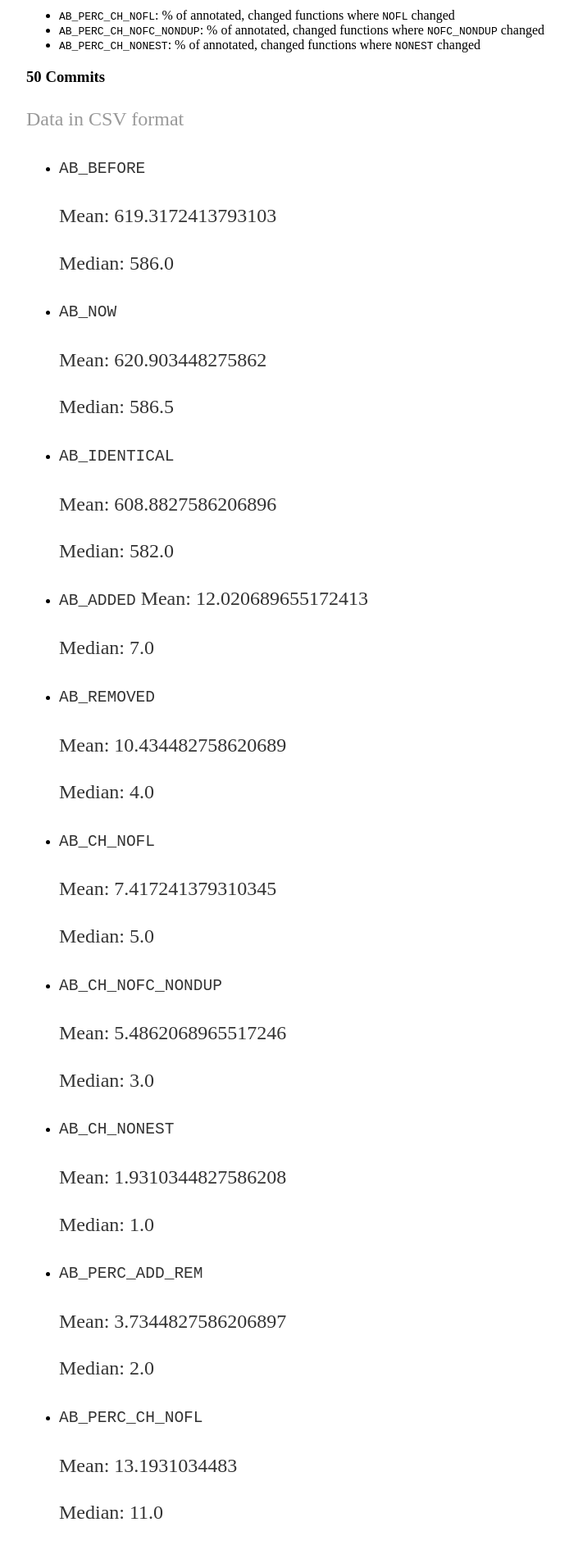
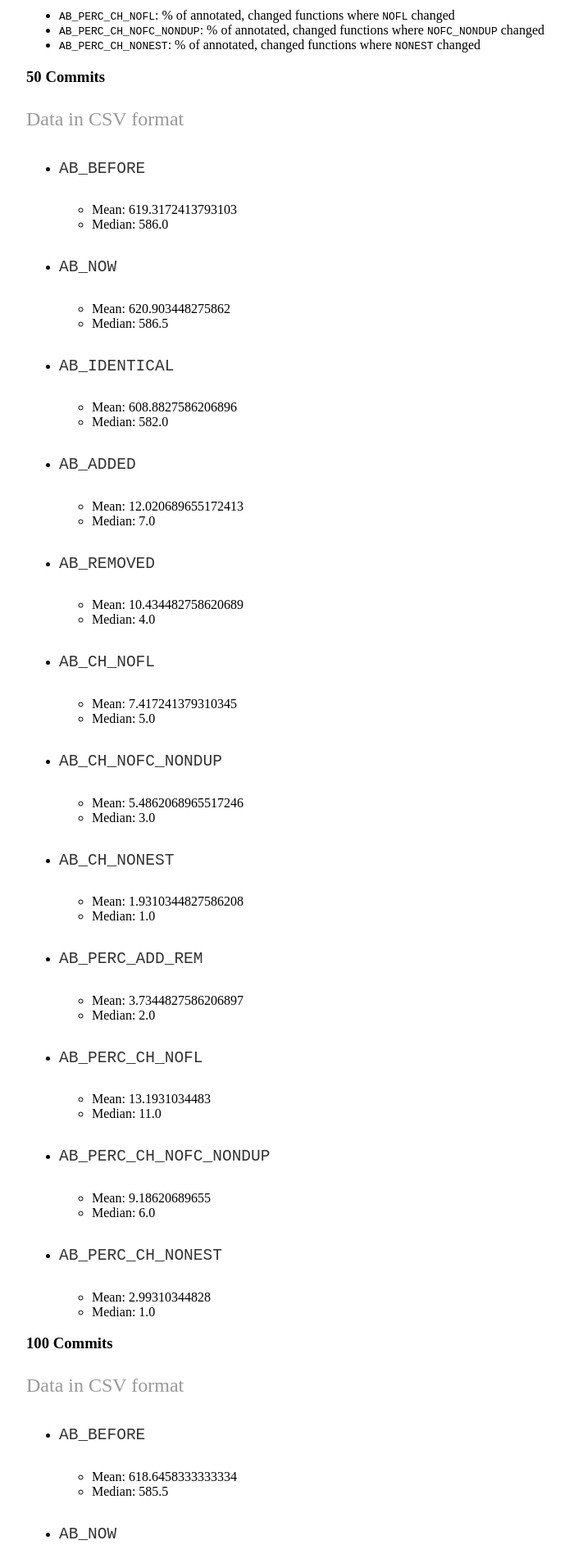
Before and after one commit to wfenske/IfdefRevolver, a Jekyll site: the page built from docs/ifdefs-vs-changes/estimate-of-changes-to-functions-depending-on-snapshot-size/index.md, in a window 1280 px wide. Shown: the part 1500-3396 px from the top of the page at 82% size, without its empty margins (160-854 px from the left). Built offline with Jekyll 4.4.1, drawn with Linux system fonts in a browser that asks for light colours.

Commit message:
Reformatting

```diff
--- a/docs/ifdefs-vs-changes/estimate-of-changes-to-functions-depending-on-snapshot-size/index.md
+++ b/docs/ifdefs-vs-changes/estimate-of-changes-to-functions-depending-on-snapshot-size/index.md
@@ -76,63 +76,62 @@ Percentage of annotated functions that ...
 
 * `AB_BEFORE`
 
-  Mean: 619.3172413793103
+  - Mean: 619.3172413793103
+  - Median: 586.0
 
-  Median: 586.0
 * `AB_NOW`
 
-  Mean: 620.903448275862
+  - Mean: 620.903448275862
+  - Median: 586.5
 
-  Median: 586.5
 * `AB_IDENTICAL`
 
-  Mean: 608.8827586206896
+  - Mean: 608.8827586206896
+  - Median: 582.0
+* `AB_ADDED`
 
-  Median: 582.0
-* `AB_ADDED`
-  Mean: 12.020689655172413
+  - Mean: 12.020689655172413
+  - Median: 7.0
 
-  Median: 7.0
 * `AB_REMOVED`
 
-  Mean: 10.434482758620689
+  - Mean: 10.434482758620689
+  - Median: 4.0
 
-  Median: 4.0
 * `AB_CH_NOFL`
 
-  Mean: 7.417241379310345
+  - Mean: 7.417241379310345
+  - Median: 5.0
 
-  Median: 5.0
 * `AB_CH_NOFC_NONDUP`
 
-  Mean: 5.4862068965517246
+  - Mean: 5.4862068965517246
+  - Median: 3.0
 
-  Median: 3.0
 * `AB_CH_NONEST`
 
-  Mean: 1.9310344827586208
+  - Mean: 1.9310344827586208
+  - Median: 1.0
 
-  Median: 1.0
 * `AB_PERC_ADD_REM`
 
-  Mean: 3.7344827586206897
+  - Mean: 3.7344827586206897
+  - Median: 2.0
 
-  Median: 2.0
 * `AB_PERC_CH_NOFL`
 
-  Mean: 13.1931034483
+  - Mean: 13.1931034483
+  - Median: 11.0
 
-  Median: 11.0
 * `AB_PERC_CH_NOFC_NONDUP`
 
-  Mean: 9.18620689655
+  - Mean: 9.18620689655
+  - Median: 6.0
 
-  Median: 6.0
 * `AB_PERC_CH_NONEST`
 
-  Mean: 2.99310344828
-
-  Median: 1.0
+  - Mean: 2.99310344828
+  - Median: 1.0
 
 
 ### 100 Commits
@@ -141,64 +140,63 @@ Percentage of annotated functions that ...
 
 * `AB_BEFORE`
 
-  Mean: 618.6458333333334
+  - Mean: 618.6458333333334
+  - Median: 585.5
 
-  Median: 585.5
 * `AB_NOW`
 
-  Mean: 621.7569444444445
+  - Mean: 621.7569444444445
+  - Median: 586.5
 
-  Median: 586.5
 * `AB_IDENTICAL`
 
-  Mean: 598.5555555555555
+  - Mean: 598.5555555555555
+  - Median: 574.5
 
-  Median: 574.5
 * `AB_ADDED`
 
-  Mean: 23.20138888888889
+  - Mean: 23.20138888888889
+  - Median: 16.0
 
-  Median: 16.0
 * `AB_REMOVED`
 
-  Mean: 20.09027777777778
+  - Mean: 20.09027777777778
+  - Median: 9.5
 
-  Median: 9.5
 * `AB_CH_NOFL`
 
-  Mean: 13.347222222222221
+  - Mean: 13.347222222222221
+  - Median: 10.0
 
-  Median: 10.0
 * `AB_CH_NOFC_NONDUP`
 
-  Mean: 10.07638888888889
+  - Mean: 10.07638888888889
+  - Median: 7.0
 
-  Median: 7.0
 * `AB_CH_NONEST`
 
-  Mean: 3.5972222222222223
+  - Mean: 3.5972222222222223
+  - Median: 2.0
 
-  Median: 2.0
 * `AB_PERC_ADD_REM`
 
-  Mean: 7.701388888888889
+  - Mean: 7.701388888888889
+  - Median: 4.5
 
-  Median: 4.5
 * `AB_PERC_CH_NOFL`
 
-  Mean: 14.3194444444
+  - Mean: 14.3194444444
+  - Median: 13.0
 
-  Median: 13.0
 * `AB_PERC_CH_NOFC_NONDUP`
 
-  Mean: 10.3194444444
+  - Mean: 10.3194444444
+  - Median: 9.0
 
-  Median: 9.0
 * `AB_PERC_CH_NONEST`
 
-  Mean: 3.375
-
-  Median: 2.0
+  - Mean: 3.375
+  - Median: 2.0
 
 
 ### 200 Commits
@@ -207,64 +205,62 @@ Percentage of annotated functions that ...
 
 * `AB_BEFORE`
 
-  Mean: 617.8028169014085
+  - Mean: 617.8028169014085
+  - Median: 586
 
-  Median: 586
 * `AB_NOW`
 
-  Mean: 624.0985915492957
+  - Mean: 624.0985915492957
+  - Median: 588
 
-  Median: 588
 * `AB_IDENTICAL`
 
-  Mean: 579.6056338028169
+  - Mean: 579.6056338028169
+  - Median: 566
 
-  Median: 566
 * `AB_ADDED`
 
-  Mean: 44.49295774647887
+  - Mean: 44.49295774647887
+  - Median: 37
 
-  Median: 37
 * `AB_REMOVED`
 
-  Mean: 38.19718309859155
+  - Mean: 38.19718309859155
+  - Median: 22
 
-  Median: 22
 * `AB_CH_NOFL`
 
-  Mean: 22.859154929577464
+  - Mean: 22.859154929577464
+  - Median: 17
 
-  Median: 17
 * `AB_CH_NOFC_NONDUP`
 
-  Mean: 17.619718309859156
+  - Mean: 17.619718309859156
+  - Median: 13
 
-  Median: 13
 * `AB_CH_NONEST`
 
-  Mean: 6.52112676056338
-
-  Median: 5
+  - Mean: 6.52112676056338
+  - Median: 5
 * `AB_PERC_ADD_REM`
 
-  Mean: 15.140845070422536
+  - Mean: 15.140845070422536
+  - Median: 10
 
-  Median: 10
 * `AB_PERC_CH_NOFL`
 
-  Mean: 15.676056338
+  - Mean: 15.676056338
+  - Median: 15
 
-  Median: 15
 * `AB_PERC_CH_NOFC_NONDUP`
 
-  Mean: 11.7464788732
+  - Mean: 11.7464788732
+  - Median: 10
 
-  Median: 10
 * `AB_PERC_CH_NONEST`
 
-  Mean: 3.98591549296
-
-  Median: 3
+  - Mean: 3.98591549296
+  - Median: 3
 
 
 ### 400 Commits
@@ -273,64 +269,61 @@ Percentage of annotated functions that ...
 
 * `AB_BEFORE`
 
-  Mean: 613.6571428571428
+  - Mean: 613.6571428571428
+  - Median: 583
 
-  Median: 583
 * `AB_NOW`
 
-  Mean: 625.8857142857142
+  - Mean: 625.8857142857142
+  - Median: 588
 
-  Median: 588
 * `AB_IDENTICAL`
 
-  Mean: 543.5714285714286
-
-  Median: 548
+  - Mean: 543.5714285714286
+  - Median: 548
 * `AB_ADDED`
 
-  Mean: 82.31428571428572
-
-  Median: 64
+  - Mean: 82.31428571428572
+  - Median: 64
 * `AB_REMOVED`
 
-  Mean: 70.08571428571429
+  - Mean: 70.08571428571429
+  - Median: 52
 
-  Median: 52
 * `AB_CH_NOFL`
 
-  Mean: 37.285714285714285
+  - Mean: 37.285714285714285
+  - Median: 27
 
-  Median: 27
 * `AB_CH_NOFC_NONDUP`
 
-  Mean: 29.257142857142856
+  - Mean: 29.257142857142856
+  - Median: 22
 
-  Median: 22
 * `AB_CH_NONEST`
 
-  Mean: 10.542857142857143
+  - Mean: 10.542857142857143
+  - Median: 7
 
-  Median: 7
 * `AB_PERC_ADD_REM`
 
-  Mean: 28.714285714285715
+  - Mean: 28.714285714285715
+  - Median: 20
 
-  Median: 20
 * `AB_PERC_CH_NOFL`
 
-  Mean: 17.3714285714
+  - Mean: 17.3714285714
+  - Median: 17
 
-  Median: 17
 * `AB_PERC_CH_NOFC_NONDUP`
 
-  Mean: 13.2
+  - Mean: 13.2
+  - Median: 12
 
-  Median: 12
 * `AB_PERC_CH_NONEST`
 
-  Mean: 4.4
-
-  Median: 4
+  - Mean: 4.4
+  - Median: 4
 
 
 ## Results for All Functions
@@ -356,39 +349,38 @@ Changes expressed as percentages:
 
 * `FUNC_BEFORE`
 
-  Mean: 3337.6620689655174
+  - Mean: 3337.6620689655174
+  - Median: 3099.0
 
-  Median: 3099.0
 * `FUNC_NOW`
 
-  Mean: 3353.093103448276
+  - Mean: 3353.093103448276
+  - Median: 3104.0
 
-  Median: 3104.0
 * `FUNC_IDENTICAL`
 
-  Mean: 3308.7620689655173
+  - Mean: 3308.7620689655173
+  - Median: 3078.0
 
-  Median: 3078.0
 * `FUNC_ADDED`
 
-  Mean: 44.33103448275862
+  - Mean: 44.33103448275862
+  - Median: 28.0
 
-  Median: 28.0
 * `FUNC_REMOVED`
 
-  Mean: 28.9
+  - Mean: 28.9
+  - Median: 12.0
 
-  Median: 12.0
 * `FUNC_PERC_ADD_REM`
 
-  Mean: 2.420689655172414
+  - Mean: 2.420689655172414
+  - Median: 1.0
 
-  Median: 1.0
 * `FUNC_MEDIAN_PERC_LOC_CHG`
 
-  Mean: 2.17968965517
-
-  Median: 1.72
+  - Mean: 2.17968965517
+  - Median: 1.72
 
 
 ### 100 Commits
@@ -397,39 +389,38 @@ Changes expressed as percentages:
 
 * `FUNC_BEFORE`
 
-  Mean: 3313.8333333333335
+  - Mean: 3313.8333333333335
+  - Median: 3067.0
 
-  Median: 3067.0
 * `FUNC_NOW`
 
-  Mean: 3343.972222222222
+  - Mean: 3343.972222222222
+  - Median: 3102.0
 
-  Median: 3102.0
 * `FUNC_IDENTICAL`
 
-  Mean: 3258.965277777778
+  - Mean: 3258.965277777778
+  - Median: 3027.5
 
-  Median: 3027.5
 * `FUNC_ADDED`
 
-  Mean: 85.00694444444444
+  - Mean: 85.00694444444444
+  - Median: 66.0
 
-  Median: 66.0
 * `FUNC_REMOVED`
 
-  Mean: 54.86805555555556
+  - Mean: 54.86805555555556
+  - Median: 29.5
 
-  Median: 29.5
 * `FUNC_PERC_ADD_REM`
 
-  Mean: 5.131944444444445
+  - Mean: 5.131944444444445
+  - Median: 3.0
 
-  Median: 3.0
 * `FUNC_MEDIAN_PERC_LOC_CHG`
 
-  Mean: 2.40854166667
-
-  Median: 2.02
+  - Mean: 2.40854166667
+  - Median: 2.02
 
 
 ### 200 Commits
@@ -438,39 +429,38 @@ Changes expressed as percentages:
 
 * `FUNC_BEFORE`
 
-  Mean: 3272.0140845070423
+  - Mean: 3272.0140845070423
+  - Median: 3022
 
-  Median: 3022
 * `FUNC_NOW`
 
-  Mean: 3332.521126760563
+  - Mean: 3332.521126760563
+  - Median: 3097
 
-  Median: 3097
 * `FUNC_IDENTICAL`
 
-  Mean: 3166.760563380282
+  - Mean: 3166.760563380282
+  - Median: 2998
 
-  Median: 2998
 * `FUNC_ADDED`
 
-  Mean: 165.7605633802817
+  - Mean: 165.7605633802817
+  - Median: 129
 
-  Median: 129
 * `FUNC_REMOVED`
 
-  Mean: 105.25352112676056
+  - Mean: 105.25352112676056
+  - Median: 69
 
-  Median: 69
 * `FUNC_PERC_ADD_REM`
 
-  Mean: 10.338028169014084
+  - Mean: 10.338028169014084
+  - Median: 6
 
-  Median: 6
 * `FUNC_MEDIAN_PERC_LOC_CHG`
 
-  Mean: 3.07605633803
-
-  Median: 2.41
+  - Mean: 3.07605633803
+  - Median: 2.41
 
 ### 400 Commits
 
@@ -478,36 +468,35 @@ Changes expressed as percentages:
 
 * `FUNC_BEFORE`
 
-  Mean: 3206.6857142857143
+  - Mean: 3206.6857142857143
+  - Median: 2996
 
-  Median: 2996
 * `FUNC_NOW`
 
-  Mean: 3326.8571428571427
+  - Mean: 3326.8571428571427
+  - Median: 3097
 
-  Median: 3097
 * `FUNC_IDENTICAL`
 
-  Mean: 3012.6857142857143
+  - Mean: 3012.6857142857143
+  - Median: 2949
 
-  Median: 2949
 * `FUNC_ADDED`
 
-  Mean: 314.1714285714286
+  - Mean: 314.1714285714286
+  - Median: 295
 
-  Median: 295
 * `FUNC_REMOVED`
 
-  Mean: 194.0
+  - Mean: 194.0
+  - Median: 148
 
-  Median: 148
 * `FUNC_PERC_ADD_REM`
 
-  Mean: 20.485714285714284
+  - Mean: 20.485714285714284
+  - Median: 12
 
-  Median: 12
 * `FUNC_MEDIAN_PERC_LOC_CHG`
 
-  Mean: 3.60857142857
-
-  Median: 3.08
+  - Mean: 3.60857142857
+  - Median: 3.08
```
